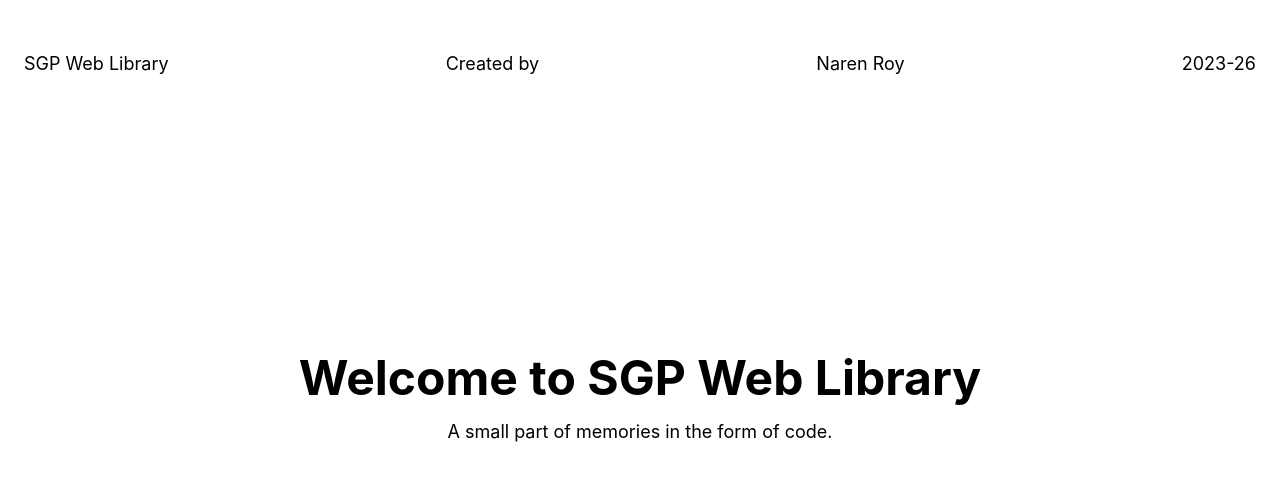
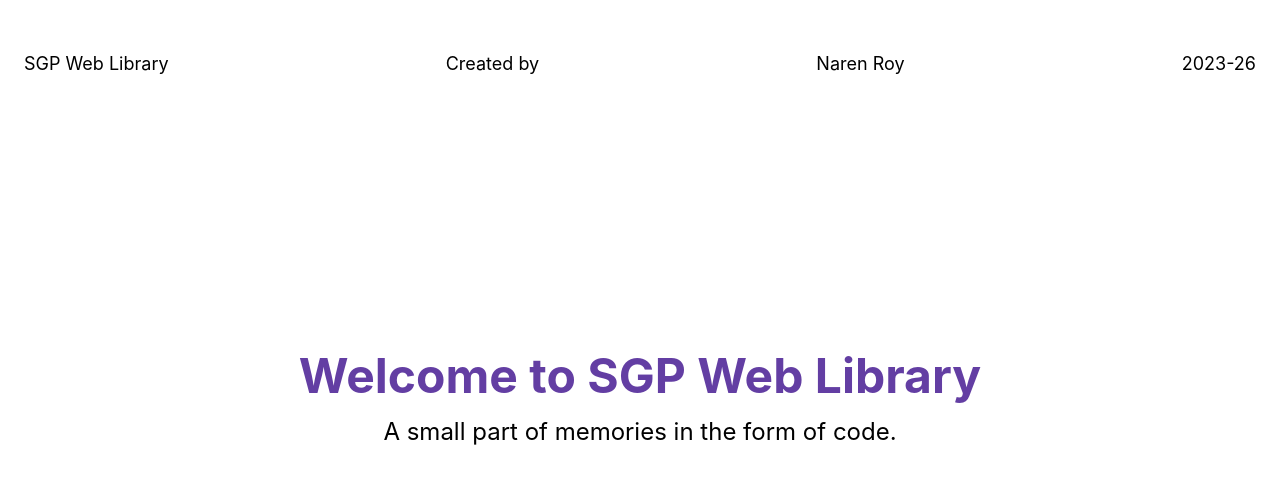
Before and after one commit to CyberSparkx/gsap-practice, a React (Vite) app in the folder SGP web library/: page / in a window 1280 px wide. Shown: the top 484 px of the page. Built offline with nearby package versions, Linux system fonts and the light colour scheme.

Commit message:
font color and all changed

```diff
--- a/SGP web library/src/components/Hero.jsx
+++ b/SGP web library/src/components/Hero.jsx
@@ -4,7 +4,7 @@ const Hero = () => {
   return (
     <div className="w-full h-screen items-center justify-center flex flex-col">
         <div>
-            <div className="w-full h-32  flex items-center justify-between absolute top-0 left-0 px-6">
+            <div className="w-full h-32  flex items-center justify-between absolute top-0 left-0 px-6 text-semibold ">
             <p className="text-lg text-center">SGP Web Library</p>
             <p className="text-center text-lg">Created by</p>
             <p className="text-lg text-center">Naren Roy</p>
@@ -13,8 +13,8 @@ const Hero = () => {
         </div>
 
         <div>
-            <h1 className="text-5xl font-bold text-center">Welcome to SGP Web Library</h1>
-            <p className="text-center mt-4 text-lg">A small part of memories in the form of code.</p>
+            <h1 className="text-5xl font-bold text-center text-[#633ea3]">Welcome to SGP Web Library</h1>
+            <p className="text-center mt-4 text-2xl text-semibold">A small part of memories in the form of code.</p>
         </div>
 
     </div>
```
